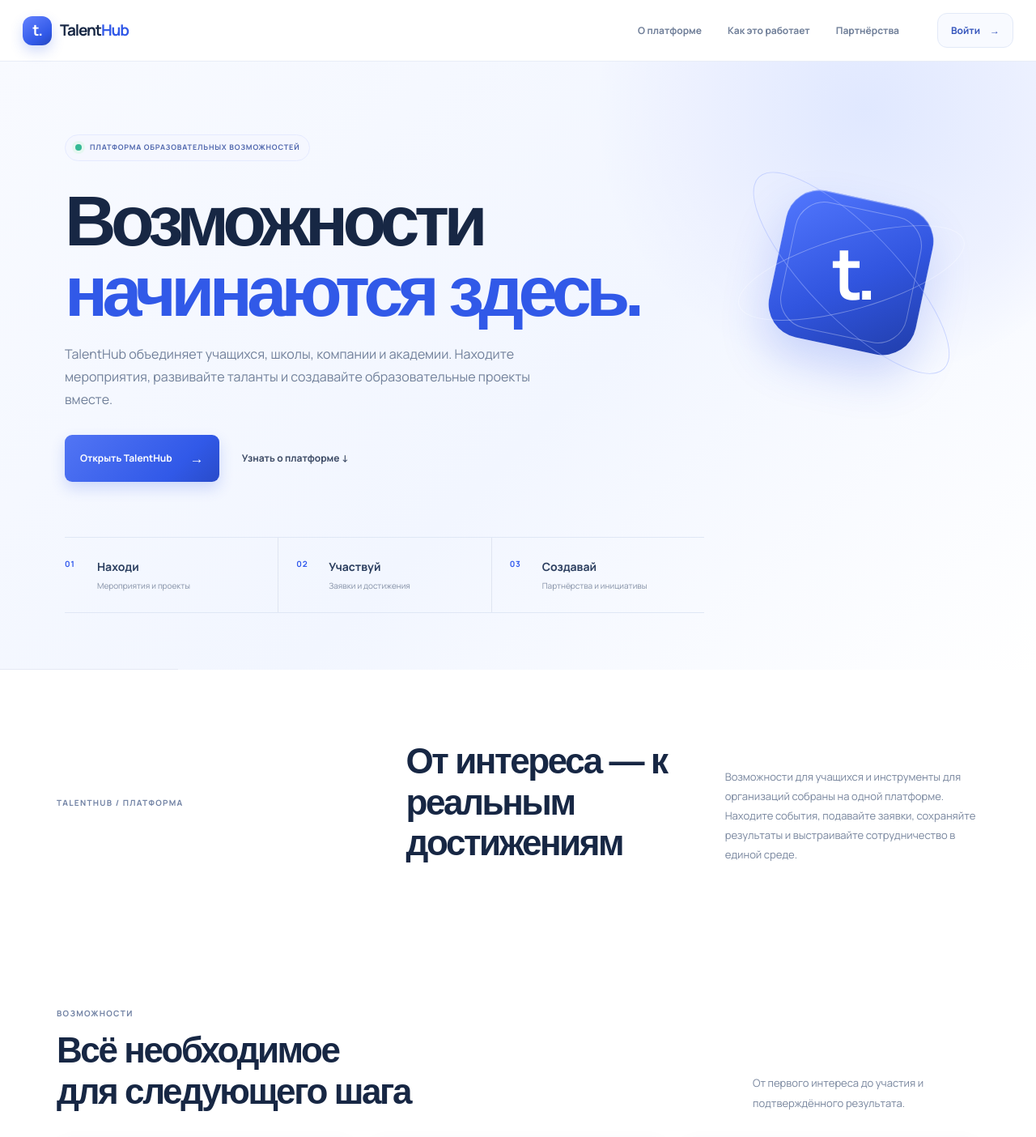
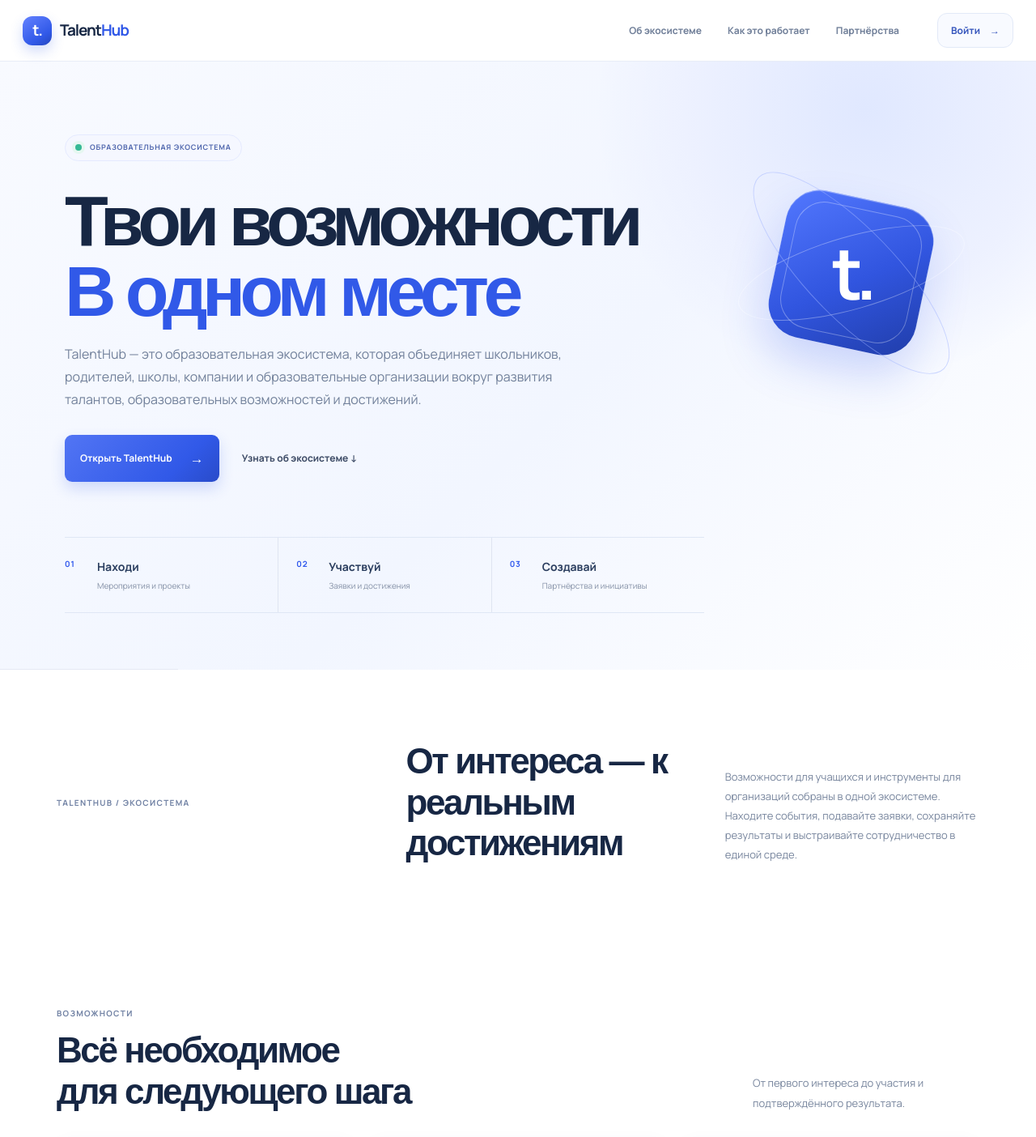
Before and after one commit to ILYUXXXA/talenthub_frontend, a React (Vite) app in the folder talenthub/: page / in a window 1280 px wide. Shown: the top 1404 px of the page at 81% size. Built offline with nearby package versions, Linux system fonts and the light colour scheme; no server answers; a web font is replaced by a local one.

Commit message:
Update TalentHub ecosystem branding and landing copy

```diff
--- a/talenthub/src/pages/Landing.jsx
+++ b/talenthub/src/pages/Landing.jsx
@@ -7,7 +7,7 @@ const features = [
 ]
 
 const roles = [
-  { title: 'Учащимся', text: 'Находите интересные события, участвуйте и сохраняйте свои результаты.', link: '/auth', action: 'Открыть платформу' },
+  { title: 'Учащимся', text: 'Находите интересные события, участвуйте и сохраняйте свои результаты.', link: '/auth', action: 'Открыть экосистему' },
   { title: 'Школам и учреждениям', text: 'Публикуйте возможности, работайте с заявками и находите партнёров.', link: '/school', action: 'Подробнее' },
   { title: 'Компаниям и академиям', text: 'Предлагайте инициативы и сотрудничайте с образовательными учреждениями.', link: '/company', action: 'Подробнее' },
   { title: 'Родителям', text: 'Следите за образовательной активностью и успехами ребёнка.', link: '/parent', action: 'Подробнее' },
@@ -20,7 +20,7 @@ export default function Landing() {
         <div className="th-header-inner">
           <Link to="/" className="th-logo"><span className="th-logo-mark">t.</span><span>Talent<span>Hub</span></span></Link>
           <nav className="th-nav">
-            <a href="#platform">О платформе</a>
+            <a href="#platform">Об экосистеме</a>
             <a href="#how">Как это работает</a>
             <a href="#partners">Партнёрства</a>
           </nav>
@@ -30,12 +30,12 @@ export default function Landing() {
 
       <section className="th-hero th-hero-clean">
         <div className="th-clean-inner">
-          <div className="th-overline"><span></span> ПЛАТФОРМА ОБРАЗОВАТЕЛЬНЫХ ВОЗМОЖНОСТЕЙ</div>
-          <h1>Возможности<br/><em>начинаются здесь.</em></h1>
-          <p>TalentHub объединяет учащихся, школы, компании и академии. Находите мероприятия, развивайте таланты и создавайте образовательные проекты вместе.</p>
+          <div className="th-overline"><span></span> ОБРАЗОВАТЕЛЬНАЯ ЭКОСИСТЕМА</div>
+          <h1>Твои возможности<br/><em>В одном месте</em></h1>
+          <p>TalentHub — это образовательная экосистема, которая объединяет школьников, родителей, школы, компании и образовательные организации вокруг развития талантов, образовательных возможностей и достижений.</p>
           <div className="th-hero-actions">
             <Link to="/auth" className="th-primary">Открыть TalentHub <span>→</span></Link>
-            <a href="#platform" className="th-secondary">Узнать о платформе ↓</a>
+            <a href="#platform" className="th-secondary">Узнать об экосистеме ↓</a>
           </div>
           <div className="th-clean-points">
             <div><span>01</span><b>Находи</b><small>Мероприятия и проекты</small></div>
@@ -47,8 +47,8 @@ export default function Landing() {
       </section>
 
       <section className="th-intro" id="platform">
-        <div className="th-section-label">TALENTHUB / ПЛАТФОРМА</div>
-        <div><h2>От интереса — к реальным достижениям</h2><p>Возможности для учащихся и инструменты для организаций собраны на одной платформе. Находите события, подавайте заявки, сохраняйте результаты и выстраивайте сотрудничество в единой среде.</p></div>
+        <div className="th-section-label">TALENTHUB / ЭКОСИСТЕМА</div>
+        <div><h2>От интереса — к реальным достижениям</h2><p>Возможности для учащихся и инструменты для организаций собраны в одной экосистеме. Находите события, подавайте заявки, сохраняйте результаты и выстраивайте сотрудничество в единой среде.</p></div>
       </section>
 
       <section className="th-features" id="how">
@@ -66,9 +66,9 @@ export default function Landing() {
         <div className="th-role-grid">{roles.map((role, i) => <article className="th-role" key={role.title}><span>0{i + 1}</span><h3>{role.title}</h3><p>{role.text}</p><Link to={role.link}>{role.action} <b>→</b></Link></article>)}</div>
       </section>
 
-      <section className="th-cta"><div><div className="th-section-label">TALENTHUB</div><h2>Начните открывать новые возможности</h2><p>Присоединяйтесь к единой образовательной среде.</p></div><Link to="/auth" className="th-primary">Открыть платформу <span>→</span></Link></section>
+      <section className="th-cta"><div><div className="th-section-label">TALENTHUB</div><h2>Начните открывать новые возможности</h2><p>Присоединяйтесь к единой образовательной среде.</p></div><Link to="/auth" className="th-primary">Открыть экосистему <span>→</span></Link></section>
 
-      <footer className="th-footer"><Link to="/" className="th-logo"><span className="th-logo-mark">t.</span><span>Talent<span>Hub</span></span></Link><span>Платформа образовательных возможностей и партнёрств</span><small>© TalentHub</small></footer>
+      <footer className="th-footer"><Link to="/" className="th-logo"><span className="th-logo-mark">t.</span><span>Talent<span>Hub</span></span></Link><span>Образовательная экосистема возможностей и партнёрств</span><small>© TalentHub</small></footer>
     </main>
   )
 }
```
